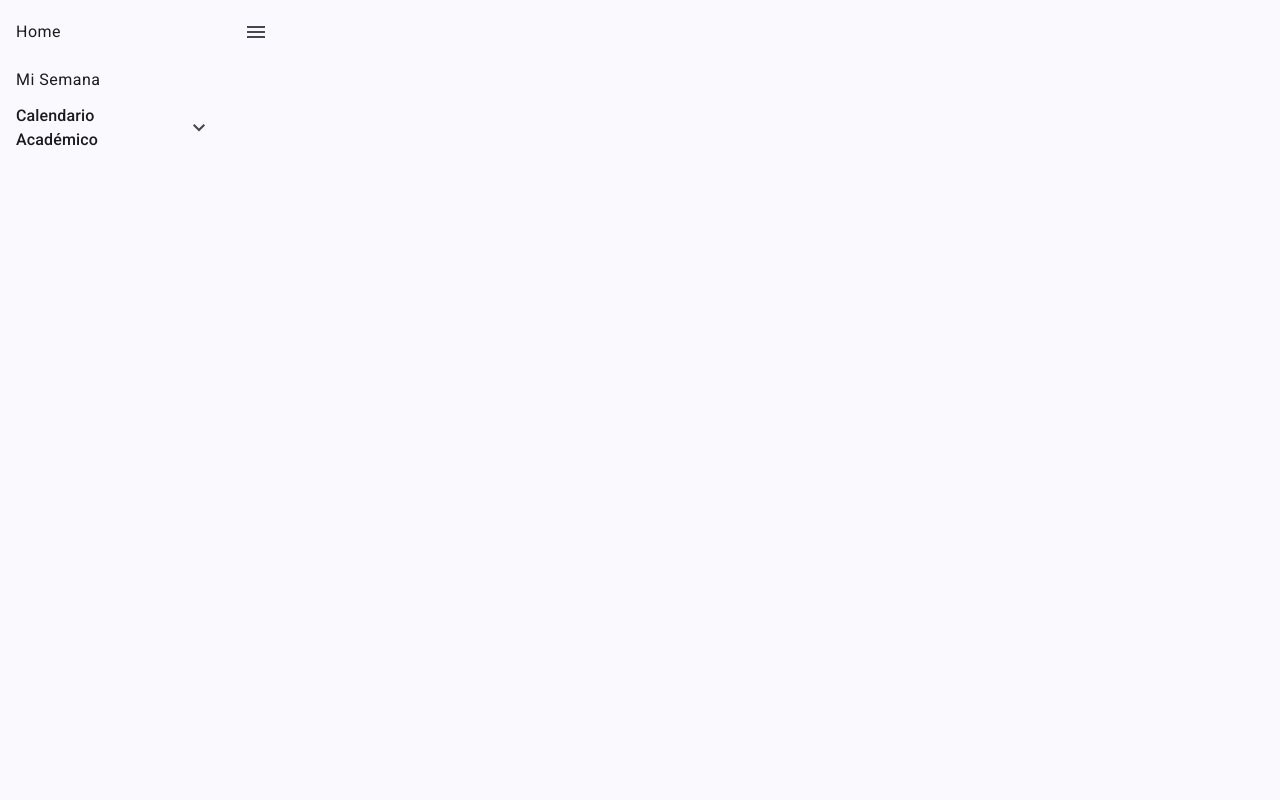
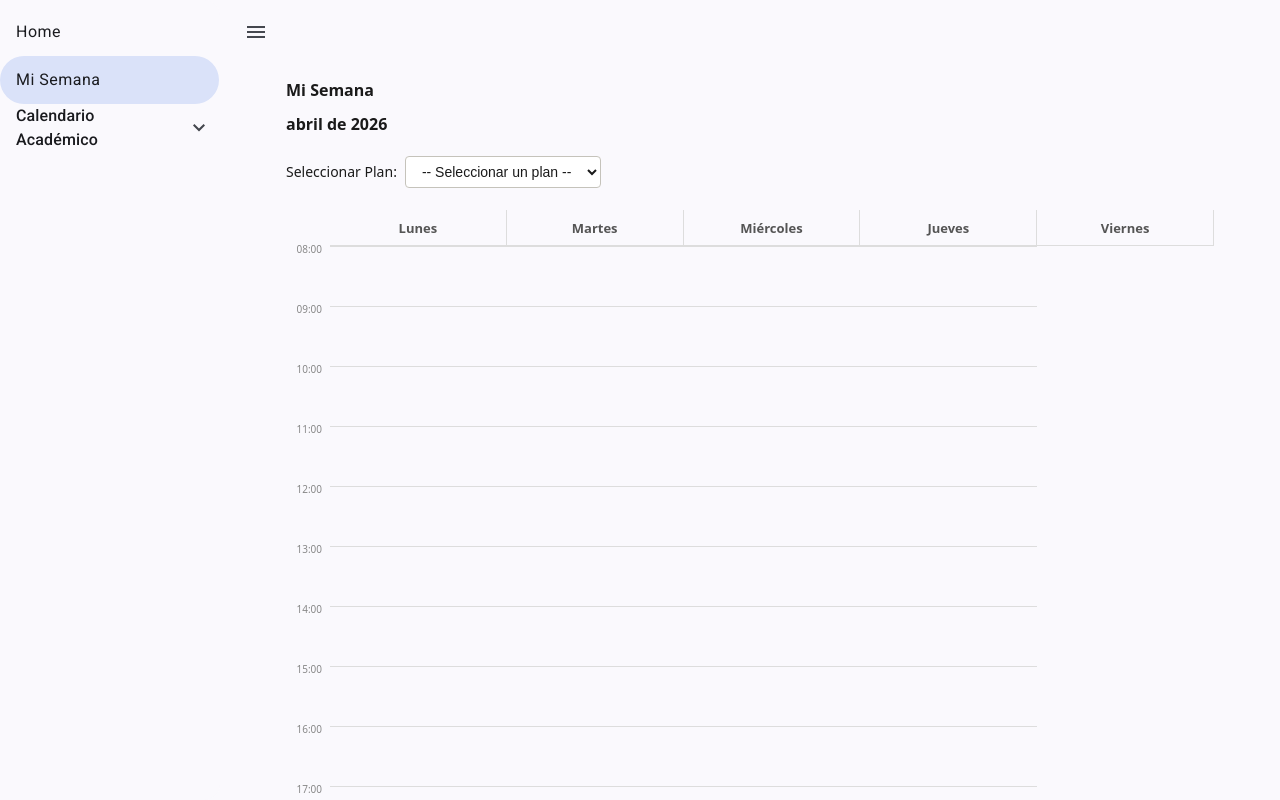
Before and after one commit to nitricx/OrganizadorCursada, an Angular app: page /myWeek/plan/1 in a window 1280 px wide. Before the commit this address led to /. Built offline with nearby package versions, Linux system fonts and the light colour scheme.

Commit message:
feat: add plan selection functionality to calendar component and implement plan service

```diff
--- a/src/app/app.routes.ts
+++ b/src/app/app.routes.ts
@@ -6,7 +6,8 @@ import { AcademicCalendarComponent } from './components/academic-calendar/academ
 export const routes: Routes = [
   { path: '', redirectTo: '/home', pathMatch: 'full' },
   { path: 'home', component: CourseOrganizerComponent },
-  { path: 'myWeek', component: Calendar },
+  { path: 'myWeek', redirectTo: '/myWeek/plan/1', pathMatch: 'full' },
+  { path: 'myWeek/plan/:planId', component: Calendar },
   { path: 'academicCalendar', component: AcademicCalendarComponent },
   { path: 'academicCalendar/plan/:id', component: AcademicCalendarComponent },
 ];
--- a/src/app/components/calendar/calendar.css
+++ b/src/app/components/calendar/calendar.css
@@ -53,3 +53,38 @@
   height: 1px;
   background: var(--color-border-tertiary);
 }
+
+.plan-selector {
+  display: flex;
+  align-items: center;
+  gap: 8px;
+  margin-top: 12px;
+  padding: 8px 0;
+}
+
+.plan-selector label {
+  font-size: 14px;
+  font-weight: 500;
+  color: var(--color-text-primary);
+}
+
+.plan-selector select {
+  padding: 6px 12px;
+  border: 1px solid var(--color-border-secondary);
+  border-radius: 4px;
+  font-size: 14px;
+  background-color: var(--color-background-primary);
+  color: var(--color-text-primary);
+  cursor: pointer;
+  transition: border-color 0.2s;
+}
+
+.plan-selector select:hover {
+  border-color: var(--color-border-primary);
+}
+
+.plan-selector select:focus {
+  outline: none;
+  border-color: var(--color-accent);
+  box-shadow: 0 0 0 2px var(--color-accent-opacity);
+}
--- a/src/app/components/calendar/calendar.html
+++ b/src/app/components/calendar/calendar.html
@@ -3,6 +3,17 @@
     <div class="calendar-header">
       <h1>Mi Semana</h1>
       <h2>{{ currentDate().toLocaleDateString('es-ES', { month: 'long', year: 'numeric' }) }}</h2>
+      @if (availablePlans().length > 0) {
+        <div class="plan-selector">
+          <label for="plan-select">Seleccionar Plan:</label>
+          <select id="plan-select" [value]="selectedPlanId()" (change)="onPlanChange($any($event.target).value)">
+            <option value="">-- Seleccionar un plan --</option>
+            @for (plan of availablePlans(); track plan.id) {
+              <option [value]="plan.id">{{ plan.label }}</option>
+            }
+          </select>
+        </div>
+      }
     </div>
   }
   <div
--- a/src/app/components/calendar/calendar.ts
+++ b/src/app/components/calendar/calendar.ts
@@ -1,5 +1,10 @@
 import { Component, ChangeDetectionStrategy, signal, computed, inject, input } from '@angular/core';
+import { Router, ActivatedRoute } from '@angular/router';
+import { CommonModule } from '@angular/common';
+import { toSignal } from '@angular/core/rxjs-interop';
+import { map } from 'rxjs/operators';
 import { CourseService } from '../../services/course.service';
+import { PlanService } from '../../services/plan.service';
 import { Course, DayOfWeek, Lesson } from '../../models/course';
 import { CalendarCard } from '../calendar-card/calendar-card';
 
@@ -10,13 +15,16 @@ interface CourseWithLesson {
 
 @Component({
   selector: 'app-calendar',
-  imports: [CalendarCard],
+  imports: [CalendarCard, CommonModule],
   templateUrl: './calendar.html',
   styleUrl: './calendar.css',
   changeDetection: ChangeDetectionStrategy.OnPush,
 })
 export class Calendar {
   private readonly courseService = inject(CourseService);
+  private readonly planService = inject(PlanService);
+  private readonly router = inject(Router);
+  private readonly route = inject(ActivatedRoute);
 
   /** When provided, these courses are shown directly instead of the user's active coursing courses */
   coursesOverride = input<Course[] | undefined>(undefined);
@@ -25,6 +33,25 @@ export class Calendar {
   showHeader = input<boolean>(true);
 
   currentDate = signal(new Date());
+
+  /** Track the selected plan from the route */
+  private readonly routePlanId = toSignal(
+    this.route.paramMap.pipe(map(params => params.get('planId') || '1')),
+    { initialValue: '1' }
+  );
+
+  /** Selected plan ID signal (defaults to "1") */
+  selectedPlanId = computed(() => this.routePlanId());
+
+  /** Available plans for selection */
+  availablePlans = this.planService.plans;
+
+  /** Handle plan selection change */
+  onPlanChange(planId: string): void {
+    if (planId) {
+      this.router.navigate(['/myWeek/plan', planId]);
+    }
+  }
 
   private readonly allDays: { label: string; day: DayOfWeek; col: number }[] = [
     { label: 'Lunes', day: DayOfWeek.Monday, col: 2 },
--- a/src/app/components/sidebar/sidebar.component.ts
+++ b/src/app/components/sidebar/sidebar.component.ts
@@ -1,9 +1,10 @@
-import { Component, ChangeDetectionStrategy, signal } from '@angular/core';
+import { Component, ChangeDetectionStrategy, signal, inject } from '@angular/core';
 import { RouterModule } from '@angular/router';
 import { MatListModule } from '@angular/material/list';
 import { MatExpansionModule } from '@angular/material/expansion';
 import { MatIconModule } from '@angular/material/icon';
 import { MatButtonModule } from '@angular/material/button';
+import { PlanService } from '../../services/plan.service';
 
 export interface SidebarItem {
   label: string;
@@ -20,6 +21,8 @@ export interface SidebarItem {
   imports: [RouterModule, MatListModule, MatExpansionModule, MatIconModule, MatButtonModule],
 })
 export class SidebarComponent {
+  private readonly planService = inject(PlanService);
+
   items = signal<SidebarItem[]>([
     { label: 'Home', route: '/home' },
     { label: 'Mi Semana', route: '/myWeek' },
@@ -39,5 +42,7 @@ export class SidebarComponent {
     this.items.update((items) =>
       items.map((i) => (i === item ? { ...i, children: [...(i.children ?? []), newChild] } : i)),
     );
+    // Also update the PlanService
+    this.planService.addPlan({ id: count.toString(), label: `Plan de estudio ${count}` });
   }
 }
--- /dev/null
+++ b/src/app/services/plan.service.ts
@@ -0,0 +1,26 @@
+import { Injectable } from '@angular/core';
+import { signal } from '@angular/core';
+
+export interface Plan {
+  id: string;
+  label: string;
+}
+
+@Injectable({
+  providedIn: 'root',
+})
+export class PlanService {
+  private readonly plansSignal = signal<Plan[]>([
+    { id: '1', label: 'Plan de estudio 1' },
+  ]);
+
+  plans = this.plansSignal.asReadonly();
+
+  addPlan(plan: Plan): void {
+    this.plansSignal.update((plans) => [...plans, plan]);
+  }
+
+  getPlanLabel(id: string): string | undefined {
+    return this.plansSignal().find((p) => p.id === id)?.label;
+  }
+}
```
